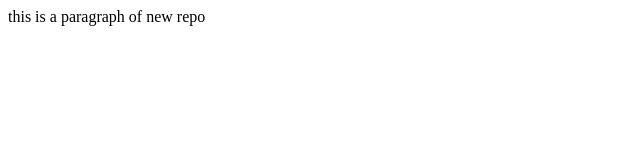
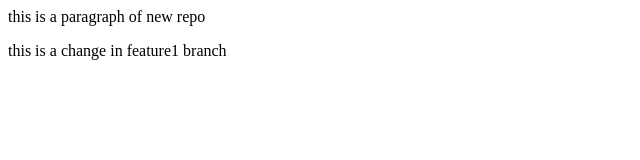
Before and after one commit to dawoodjaved5/localrepo, a plain HTML site: page index.html in a window 1280 px wide. Shown: the whole page, without its empty margins (0-640 px from the left). Drawn offline with Linux system fonts and the light colour scheme.

Commit message:
feature1 change

```diff
--- a/index.html
+++ b/index.html
@@ -1 +1,2 @@
 <p>this is a paragraph of new repo</p>
+<p>this is a change in feature1 branch</p>
```
